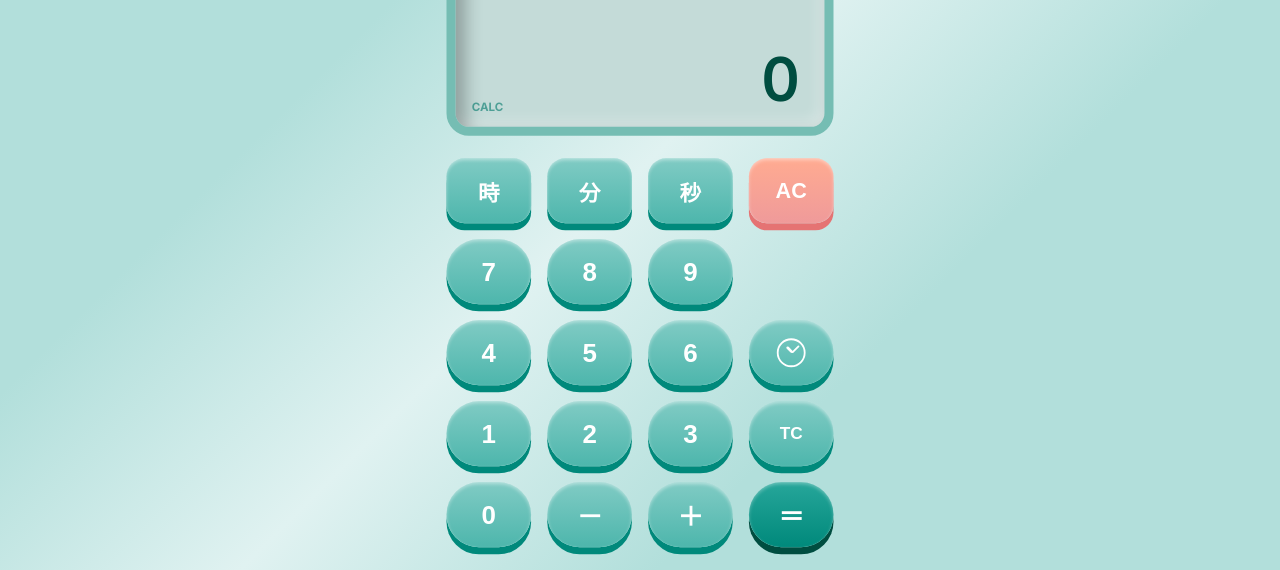
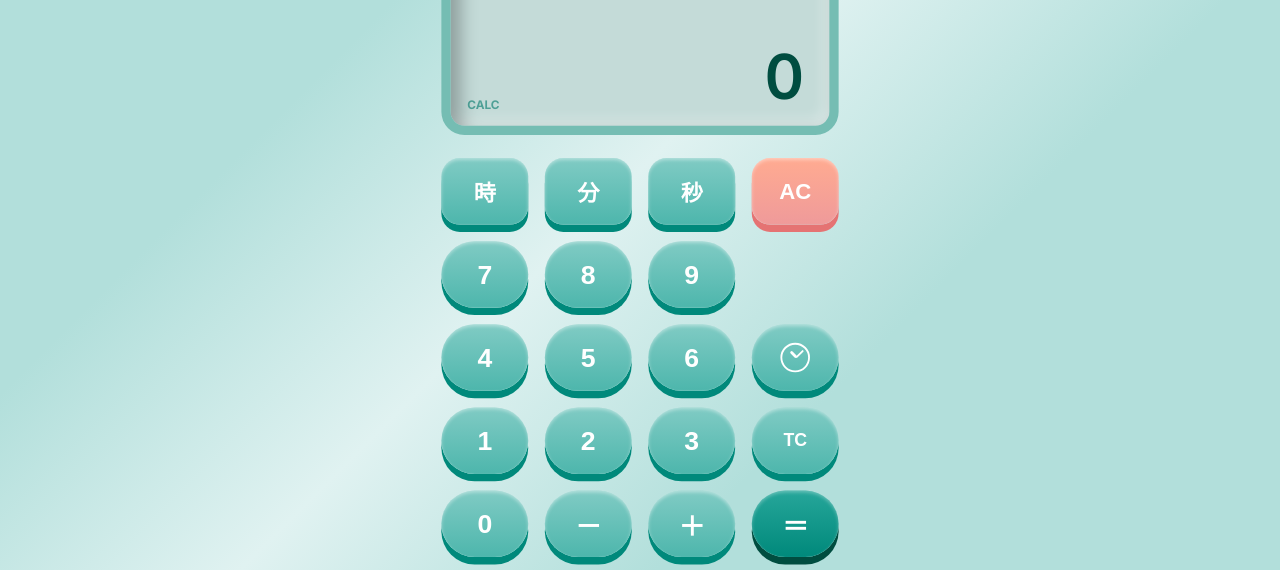
Before and after one commit to mok2884/sw, a plain HTML site: page index.html in a window 1280 px wide. Shown: the part 230-800 px from the top of the page. Drawn offline with Linux system fonts and the light colour scheme; a web font is replaced by a local one.

Commit message:
Update index.html

```diff
--- a/index.html
+++ b/index.html
@@ -570,15 +570,15 @@ font-size: 2.2rem;
         function autoScaleConsole() {
             // 1. 計算機コンソール（.console）の元の最大幅（480px）と、大体の高さを設定
             const baseWidth = 480;
-            const baseHeight = 800; // 液晶とボタンが並んだときのおおよその高さだよ
+            const baseHeight = 840; // 液晶とボタンが並んだときのおおよその高さだよ
 
             // 2. いまのスマホ画面の、マックスの「横幅」と「高さ」を測るよ
             const windowWidth = window.innerWidth;
             const windowHeight = window.innerHeight;
 
             // 3. 画面の90%に収めたいから、ターゲットの大きさを計算！
-            const targetWidth = windowWidth * 0.90;
-            const targetHeight = windowHeight * 0.90;
+            const targetWidth = windowWidth * 0.97;
+            const targetHeight = windowHeight * 0.97;
 
             // 4. 縦と横、どっちがどれくらいはみ出るかの倍率（スケール）を出すよ
             const scaleX = targetWidth / baseWidth;
```
